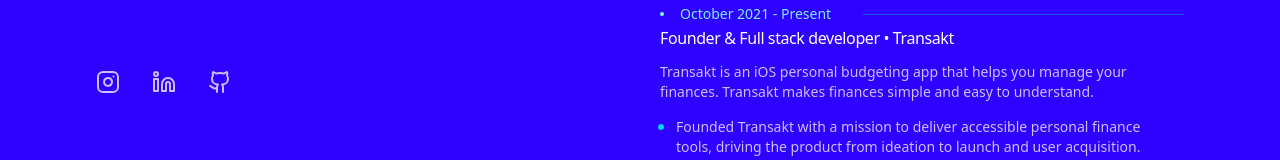
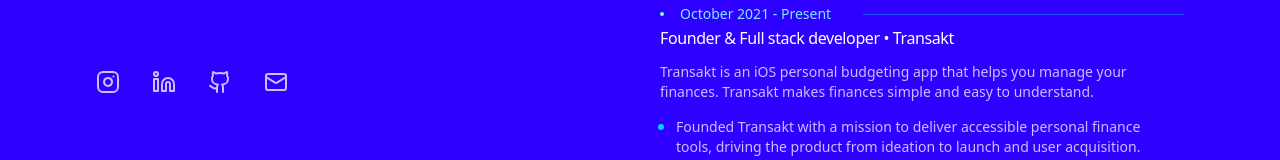
Before and after one commit to eds2002/eduardo-portfolio, a Next.js app: page / in a window 1280 px wide. Shown: the part 610-770 px from the top of the page. Built offline with nearby package versions, Linux system fonts and the light colour scheme.

Commit message:
Add Mail icon and email link to Sidebar component

```diff
--- a/src/features/home/components/Sidebar.tsx
+++ b/src/features/home/components/Sidebar.tsx
@@ -1,5 +1,5 @@
 import Typography from '@/components/Typography'
-import { Github, Instagram, Linkedin } from 'lucide-react'
+import { Github, Instagram, Linkedin, Mail } from 'lucide-react'
 import Link from 'next/link'
 
 const socials = [
@@ -14,6 +14,11 @@
   {
     icon: Github,
     href: 'https://www.github.com/eds2002',
+  },
+
+  {
+    icon: Mail,
+    href: 'mailto:es23jr@gmail.com',
   },
 ]
 
```
